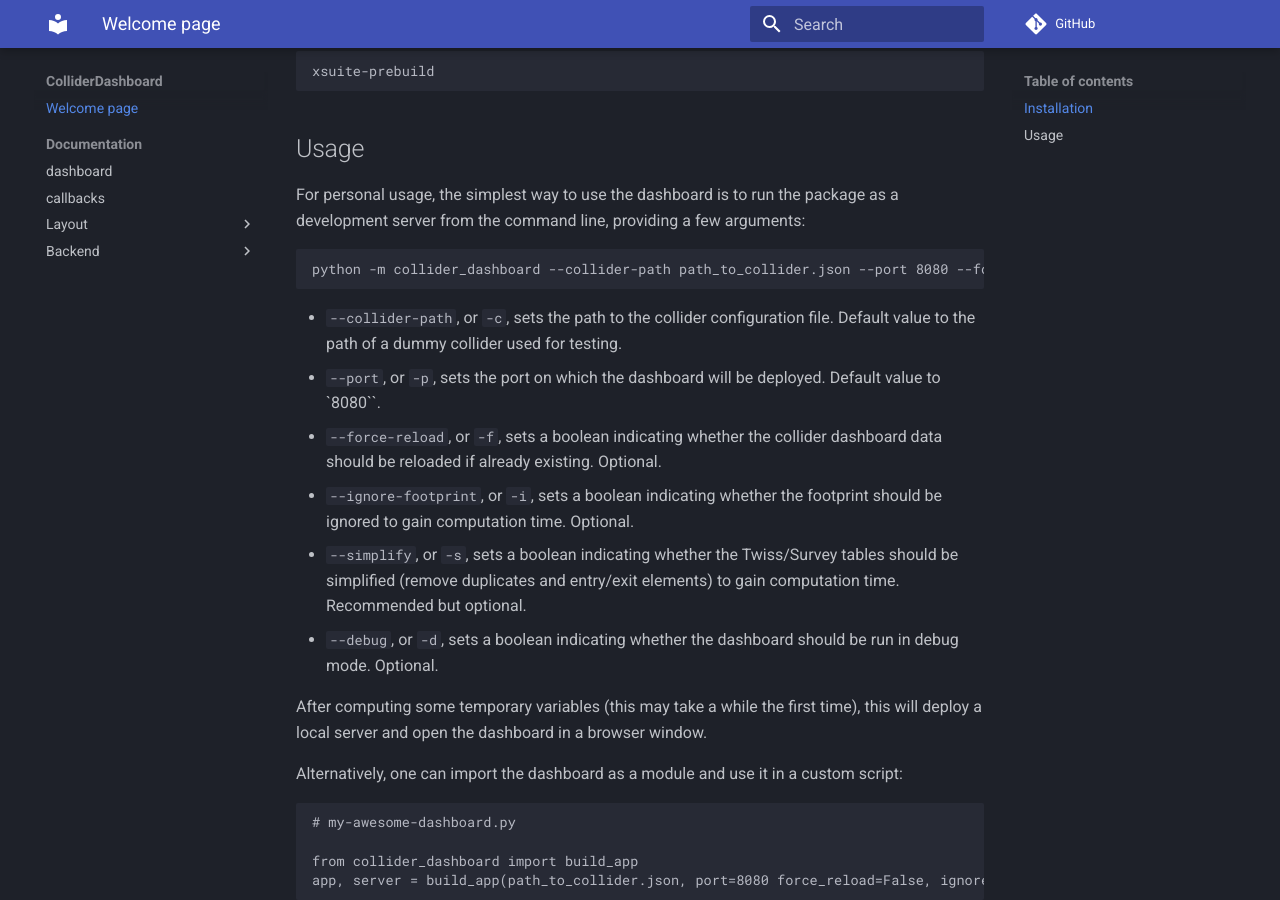
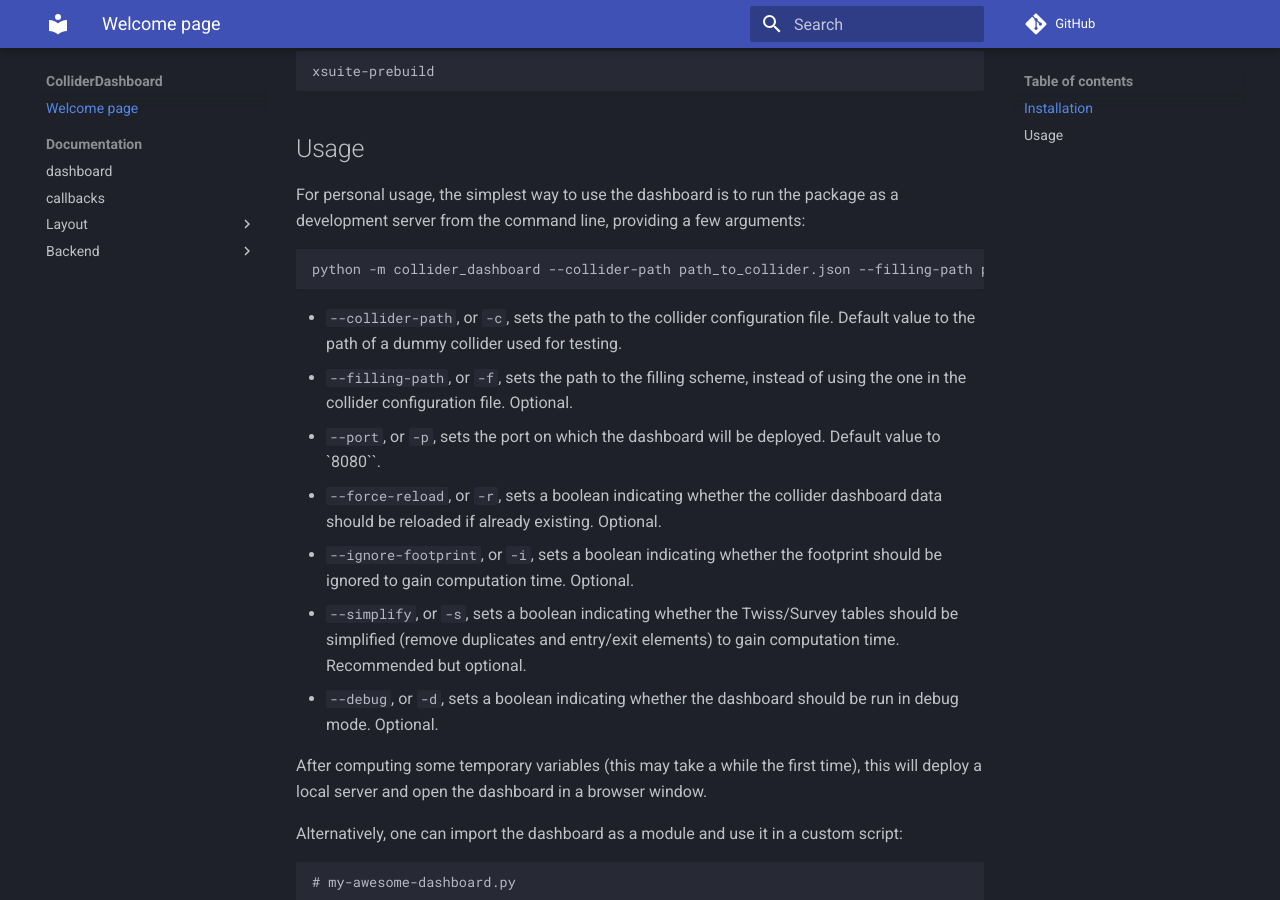
Before and after one commit to ColasDroin/collider-dashboard, an MkDocs documentation site: the page built from docs/index.md, in a window 1280 px wide and 900 px high, scrolled down 477 px. Built offline with MkDocs 1.6.1 and Material for MkDocs 9.7.7, drawn with Linux system fonts in a browser that asks for light colours; comment, search, counter and statistics services are not loaded.

````diff
--- a/docs/index.md
+++ b/docs/index.md
@@ -21,12 +21,13 @@
 For personal usage, the simplest way to use the dashboard is to run the package as a development server from the command line, providing a few arguments:
 
 ```bash
-python -m collider_dashboard --collider-path path_to_collider.json --port 8080 --force-reload --ignore-footprint --simplify --debug
+python -m collider_dashboard --collider-path path_to_collider.json --filling-path path_to_scheme.json --port 8080 --force-reload --ignore-footprint --simplify --debug
 ```
 
 - `--collider-path`, or `-c`, sets the path to the collider configuration file. Default value to the path of a dummy collider used for testing.
+- `--filling-path`, or `-f`, sets the path to the filling scheme, instead of using the one in the collider configuration file. Optional.
 - `--port`, or `-p`, sets the port on which the dashboard will be deployed. Default value to `8080``.
-- `--force-reload`, or `-f`,  sets a boolean indicating whether the collider dashboard data should be reloaded if already existing. Optional.
+- `--force-reload`, or `-r`,  sets a boolean indicating whether the collider dashboard data should be reloaded if already existing. Optional.
 - `--ignore-footprint`, or `-i`, sets a boolean indicating whether the footprint should be ignored to gain computation time. Optional.
 - `--simplify`, or `-s`, sets a boolean indicating whether the Twiss/Survey tables should be simplified (remove duplicates and entry/exit elements) to gain computation time. Recommended but optional.
 - `--debug`, or `-d`, sets a boolean indicating whether the dashboard should be run in debug mode. Optional.
--- a/pyproject.toml
+++ b/pyproject.toml
@@ -20,7 +20,7 @@
 seaborn = "^0.13.0"
 dash-iconify = "^0.1.2"
 argparse = "^1.4.0"
-collider-check = "^0.1.4"
+collider-check = "^0.1.6"
 
 
 [tool.poetry.group.dev.dependencies]
````
Also changed, not shown: README.md (+2 -1 lines), 1 other file.
